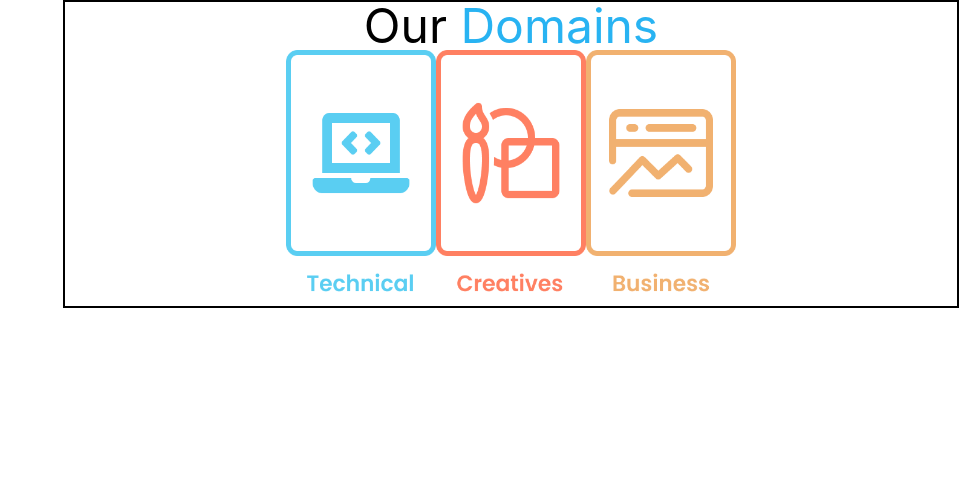
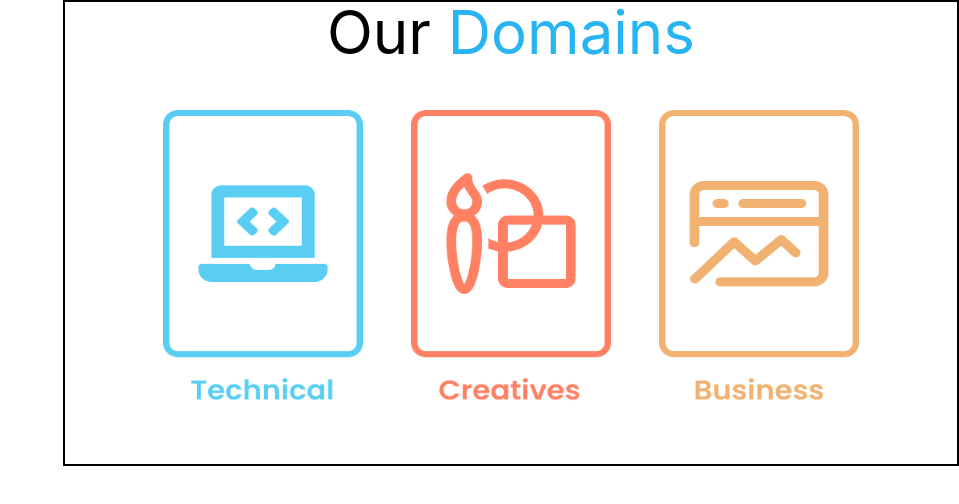
Before and after one commit to AlexaSRM/Recruitment-Portal, a Next.js app: page / in a window 1280 px wide. Shown: the top 504 px of the page, without its empty margins (321-1280 px from the left). Built offline with nearby package versions, Linux system fonts and the light colour scheme.

Commit message:
changed css

```diff
--- a/components/Domains.tsx
+++ b/components/Domains.tsx
@@ -8,11 +8,12 @@ import frame11 from '../public/frame11.png'
 function Domains() {
   return (
     <div className="border-2 border-black w-[70vw] ml-auto flex flex-col justify-center items-center">
-      <div className="text-5xl bold">Our <span className="text-[#28b3f2]">Domains</span></div>
-      <div className="flex">
-        <DomainsImage image={frame9}/>
-        <DomainsImage image={frame10}/>
-        <DomainsImage image={frame11}/>
+      <div className="text-6xl bold">Our <span className="text-[#28b3f2]">Domains</span></div>
+      <div className="flex my-12">
+        <div className="mx-6"><DomainsImage image={frame9}/></div>
+        <div className="mx-6"><DomainsImage image={frame10}/></div>
+        <div className="mx-6"><DomainsImage image={frame11}/></div>
+
       </div>
     </div>
   )
--- a/components/DomainsImage.tsx
+++ b/components/DomainsImage.tsx
@@ -8,8 +8,8 @@ function DomainsImage(props:any) {
         <Image
           src={props.image}
           alt="Picture of the author"
-          width="150px"
-          height="250px"
+          width="200px"
+          height="300px"
         />
       </div>
     </div>
```
